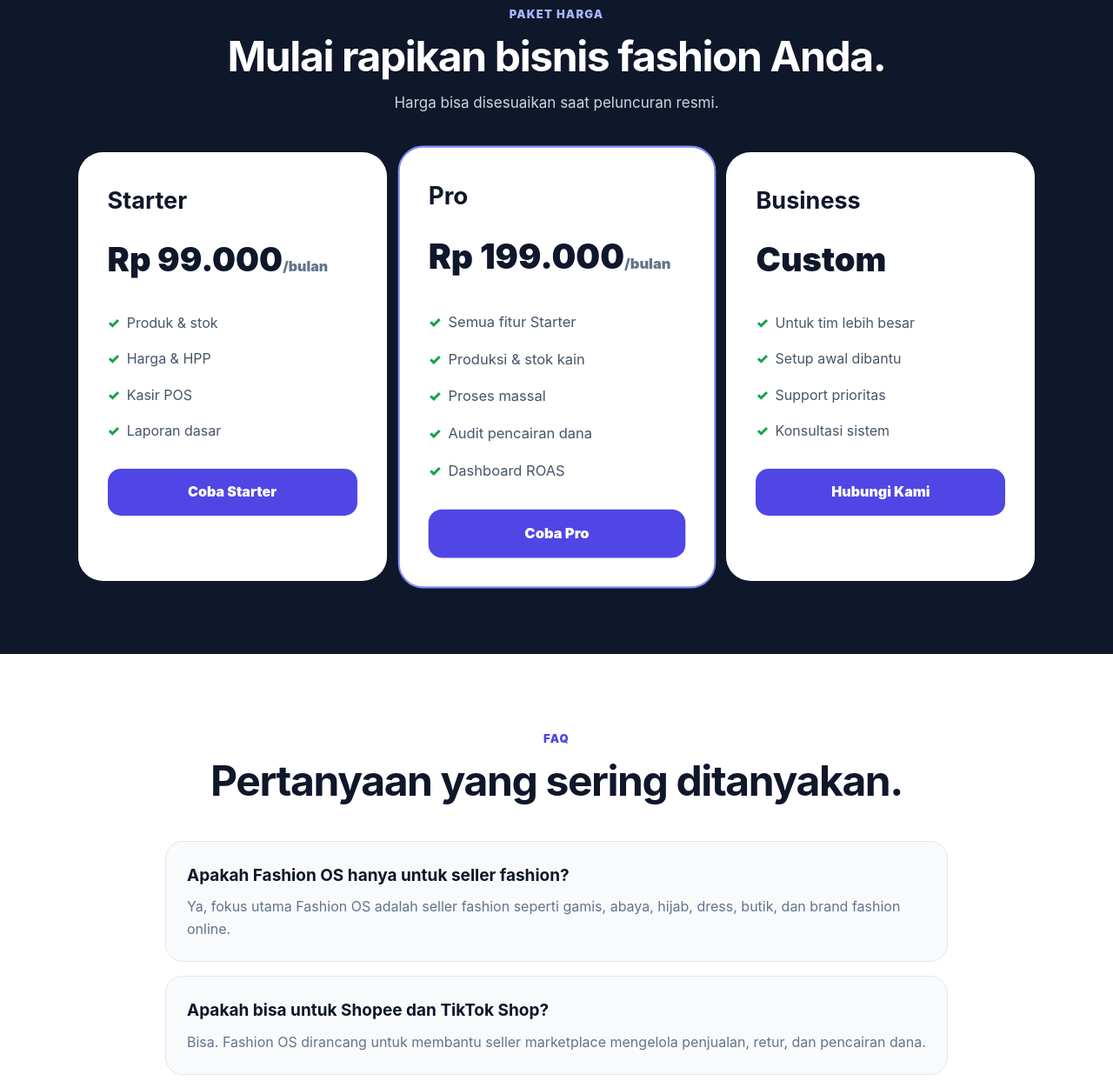
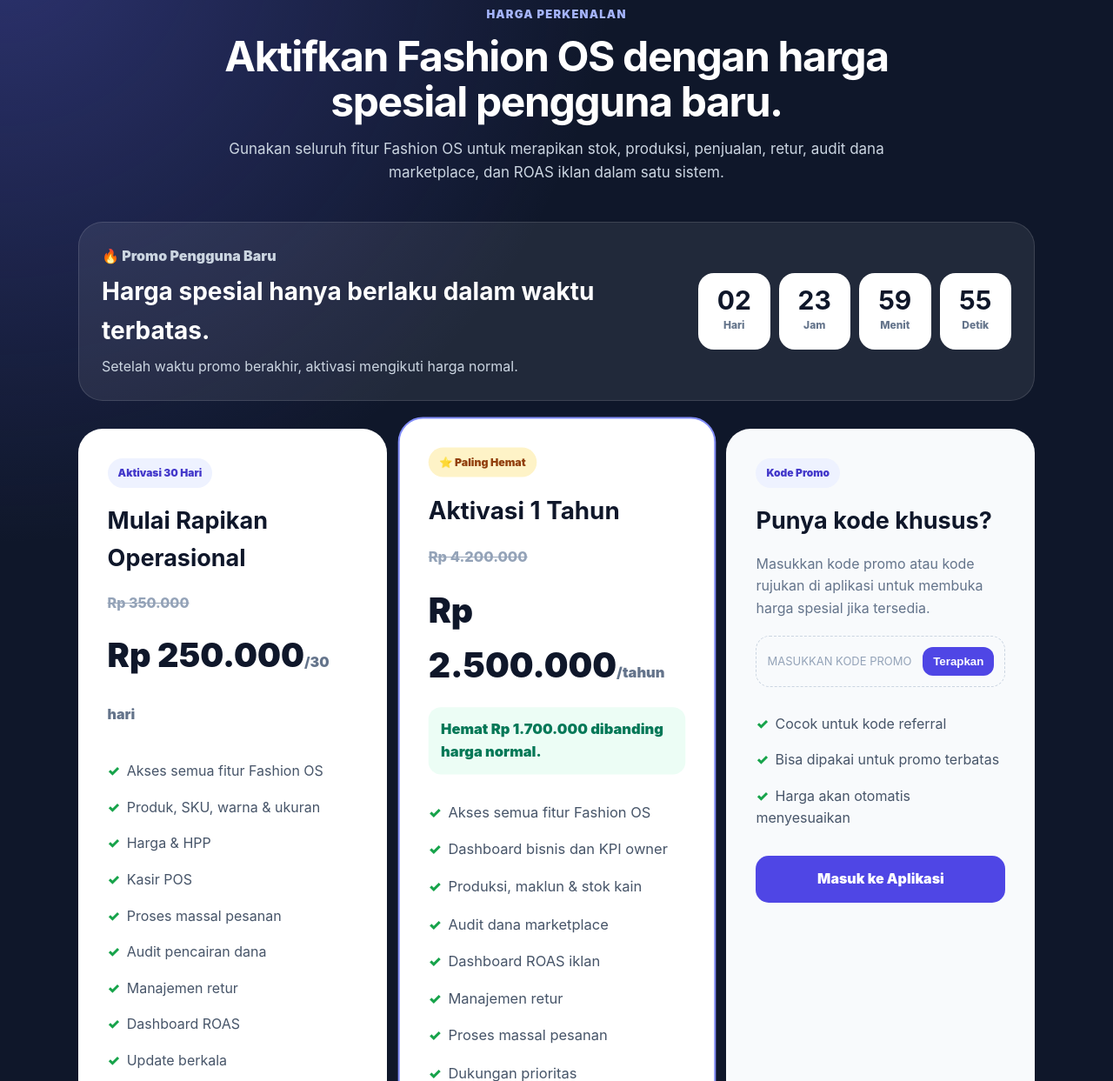
Before and after one commit to arrasyid97/appfashion-landing, a plain HTML site: page index.html in a window 1280 px wide. Shown: the part 4943-6186 px from the top of the page at 87% size. Drawn offline with Linux system fonts and the light colour scheme.

Commit message:
Perbaiki pricing landing page dengan promo terbatas

```diff
--- a/index.html
+++ b/index.html
@@ -277,49 +277,99 @@
     </div>
 </section>
 
-<section id="harga" class="section pricing">
+<section id="harga" class="section pricing premium-pricing">
     <div class="section-title white">
-        <span>Paket Harga</span>
-        <h2>Mulai rapikan bisnis fashion Anda.</h2>
-        <p>Harga bisa disesuaikan saat peluncuran resmi.</p>
+        <span>Harga Perkenalan</span>
+        <h2>Aktifkan Fashion OS dengan harga spesial pengguna baru.</h2>
+        <p>
+            Gunakan seluruh fitur Fashion OS untuk merapikan stok, produksi, penjualan, retur,
+            audit dana marketplace, dan ROAS iklan dalam satu sistem.
+        </p>
+    </div>
+
+    <div class="promo-timer-box">
+        <div>
+            <p class="promo-label">🔥 Promo Pengguna Baru</p>
+            <h3>Harga spesial hanya berlaku dalam waktu terbatas.</h3>
+            <p>Setelah waktu promo berakhir, aktivasi mengikuti harga normal.</p>
+        </div>
+
+        <div class="countdown">
+            <div><strong id="days">03</strong><span>Hari</span></div>
+            <div><strong id="hours">00</strong><span>Jam</span></div>
+            <div><strong id="minutes">00</strong><span>Menit</span></div>
+            <div><strong id="seconds">00</strong><span>Detik</span></div>
+        </div>
     </div>
 
     <div class="pricing-grid">
         <div class="price-card">
-            <h3>Starter</h3>
-            <p class="price">Rp 99.000<span>/bulan</span></p>
+            <p class="plan-badge">Aktivasi 30 Hari</p>
+            <h3>Mulai Rapikan Operasional</h3>
+
+            <p class="old-price">Rp 350.000</p>
+            <p class="price">Rp 250.000<span>/30 hari</span></p>
+
             <ul>
-                <li>Produk & stok</li>
+                <li>Akses semua fitur Fashion OS</li>
+                <li>Produk, SKU, warna & ukuran</li>
                 <li>Harga & HPP</li>
                 <li>Kasir POS</li>
-                <li>Laporan dasar</li>
+                <li>Proses massal pesanan</li>
+                <li>Audit pencairan dana</li>
+                <li>Manajemen retur</li>
+                <li>Dashboard ROAS</li>
+                <li>Update berkala</li>
             </ul>
-            <a href="https://appfashion.id">Coba Starter</a>
+
+            <a href="https://appfashion.id">Aktifkan 30 Hari</a>
         </div>
 
         <div class="price-card highlight">
-            <h3>Pro</h3>
-            <p class="price">Rp 199.000<span>/bulan</span></p>
+            <p class="plan-badge hot">⭐ Paling Hemat</p>
+            <h3>Aktivasi 1 Tahun</h3>
+
+            <p class="old-price">Rp 4.200.000</p>
+            <p class="price">Rp 2.500.000<span>/tahun</span></p>
+
+            <div class="saving-box">
+                Hemat Rp 1.700.000 dibanding harga normal.
+            </div>
+
             <ul>
-                <li>Semua fitur Starter</li>
-                <li>Produksi & stok kain</li>
-                <li>Proses massal</li>
-                <li>Audit pencairan dana</li>
-                <li>Dashboard ROAS</li>
+                <li>Akses semua fitur Fashion OS</li>
+                <li>Dashboard bisnis dan KPI owner</li>
+                <li>Produksi, maklun & stok kain</li>
+                <li>Audit dana marketplace</li>
+                <li>Dashboard ROAS iklan</li>
+                <li>Manajemen retur</li>
+                <li>Proses massal pesanan</li>
+                <li>Dukungan prioritas</li>
+                <li>Update fitur terbaru</li>
             </ul>
-            <a href="https://appfashion.id">Coba Pro</a>
+
+            <a href="https://appfashion.id">Pilih Aktivasi Tahunan</a>
         </div>
 
-        <div class="price-card">
-            <h3>Business</h3>
-            <p class="price">Custom</p>
+        <div class="price-card promo-code-card">
+            <p class="plan-badge">Kode Promo</p>
+            <h3>Punya kode khusus?</h3>
+            <p class="promo-desc">
+                Masukkan kode promo atau kode rujukan di aplikasi untuk membuka harga spesial jika tersedia.
+            </p>
+
+            <div class="fake-input">
+                MASUKKAN KODE PROMO
+                <button>Terapkan</button>
+            </div>
+
             <ul>
-                <li>Untuk tim lebih besar</li>
-                <li>Setup awal dibantu</li>
-                <li>Support prioritas</li>
-                <li>Konsultasi sistem</li>
+                <li>Cocok untuk kode referral</li>
+                <li>Bisa dipakai untuk promo terbatas</li>
+                <li>Harga akan otomatis menyesuaikan</li>
             </ul>
-            <a href="https://wa.me/6285691803476?text=Halo%20saya%20ingin%20tanya%20paket%20Business%20Fashion%20OS">Hubungi Kami</a>
+
+            <a href="https://appfashion.id">Masuk ke Aplikasi</a>
         </div>
     </div>
 </section>
@@ -372,6 +422,25 @@
 </footer>
 
 <script>
+    const promoEndDate = new Date();
+    promoEndDate.setDate(promoEndDate.getDate() + 3);
+
+    function updateCountdown() {
+        const now = new Date().getTime();
+        const distance = promoEndDate.getTime() - now;
+
+        if (distance <= 0) return;
+
+        document.getElementById('days').textContent = String(Math.floor(distance / (1000 * 60 * 60 * 24))).padStart(2, '0');
+        document.getElementById('hours').textContent = String(Math.floor((distance / (1000 * 60 * 60)) % 24)).padStart(2, '0');
+        document.getElementById('minutes').textContent = String(Math.floor((distance / (1000 * 60)) % 60)).padStart(2, '0');
+        document.getElementById('seconds').textContent = String(Math.floor((distance / 1000) % 60)).padStart(2, '0');
+    }
+
+    updateCountdown();
+    setInterval(updateCountdown, 1000);
+</script>
+<script>
     const accordionItems = document.querySelectorAll('.accordion-item');
 
     accordionItems.forEach(item => {
--- a/style.css
+++ b/style.css
@@ -635,3 +635,139 @@
 .accordion-content li {
     margin-bottom: 6px;
 }
+
+.premium-pricing {
+    background:
+        radial-gradient(circle at top left, rgba(99,102,241,0.35), transparent 35%),
+        #0f172a;
+}
+
+.promo-timer-box {
+    max-width: 1100px;
+    margin: 0 auto 32px;
+    background: rgba(255,255,255,0.08);
+    border: 1px solid rgba(255,255,255,0.12);
+    border-radius: 28px;
+    padding: 26px;
+    display: flex;
+    justify-content: space-between;
+    gap: 24px;
+    align-items: center;
+    color: white;
+}
+
+.promo-label {
+    color: #fbbf24;
+    font-weight: 900;
+    margin-bottom: 6px;
+}
+
+.promo-timer-box h3 {
+    font-size: 28px;
+    margin-bottom: 6px;
+}
+
+.promo-timer-box p {
+    color: #cbd5e1;
+}
+
+.countdown {
+    display: grid;
+    grid-template-columns: repeat(4, 1fr);
+    gap: 10px;
+    min-width: 360px;
+}
+
+.countdown div {
+    background: white;
+    color: #0f172a;
+    border-radius: 18px;
+    padding: 16px 14px;
+    text-align: center;
+}
+
+.countdown strong {
+    display: block;
+    font-size: 30px;
+    line-height: 1;
+}
+
+.countdown span {
+    font-size: 12px;
+    font-weight: 800;
+    color: #64748b;
+}
+
+.plan-badge {
+    display: inline-flex;
+    background: #eef2ff;
+    color: #4338ca;
+    padding: 7px 12px;
+    border-radius: 999px;
+    font-size: 12px;
+    font-weight: 900;
+    margin-bottom: 16px;
+}
+
+.plan-badge.hot {
+    background: #fef3c7;
+    color: #92400e;
+}
+
+.old-price {
+    color: #94a3b8;
+    text-decoration: line-through;
+    font-weight: 800;
+    margin-top: 18px;
+}
+
+.saving-box {
+    background: #ecfdf5;
+    color: #047857;
+    font-weight: 900;
+    padding: 12px 14px;
+    border-radius: 14px;
+    margin: 12px 0;
+}
+
+.promo-code-card {
+    background: #f8fafc;
+}
+
+.promo-desc {
+    color: #64748b;
+    margin: 16px 0;
+}
+
+.fake-input {
+    border: 1px dashed #cbd5e1;
+    border-radius: 16px;
+    padding: 12px;
+    font-size: 13px;
+    color: #94a3b8;
+    display: flex;
+    justify-content: space-between;
+    align-items: center;
+    margin: 18px 0;
+}
+
+.fake-input button {
+    border: none;
+    background: #4f46e5;
+    color: white;
+    font-weight: 900;
+    padding: 9px 12px;
+    border-radius: 12px;
+}
+
+@media (max-width: 900px) {
+    .promo-timer-box {
+        flex-direction: column;
+        align-items: stretch;
+    }
+
+    .countdown {
+        min-width: 0;
+        grid-template-columns: repeat(2, 1fr);
+    }
+}
```
